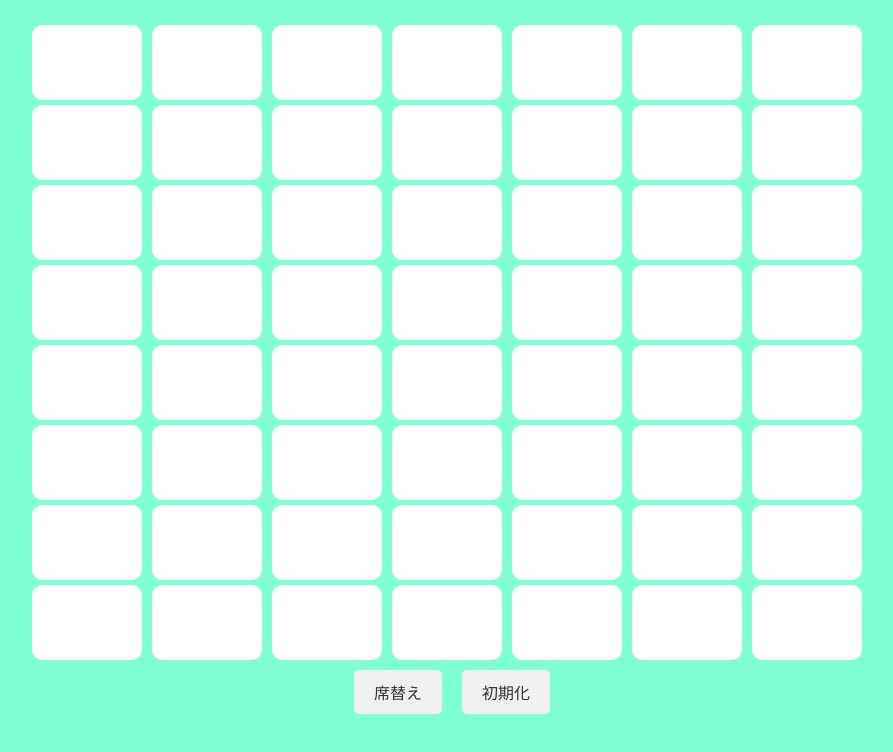
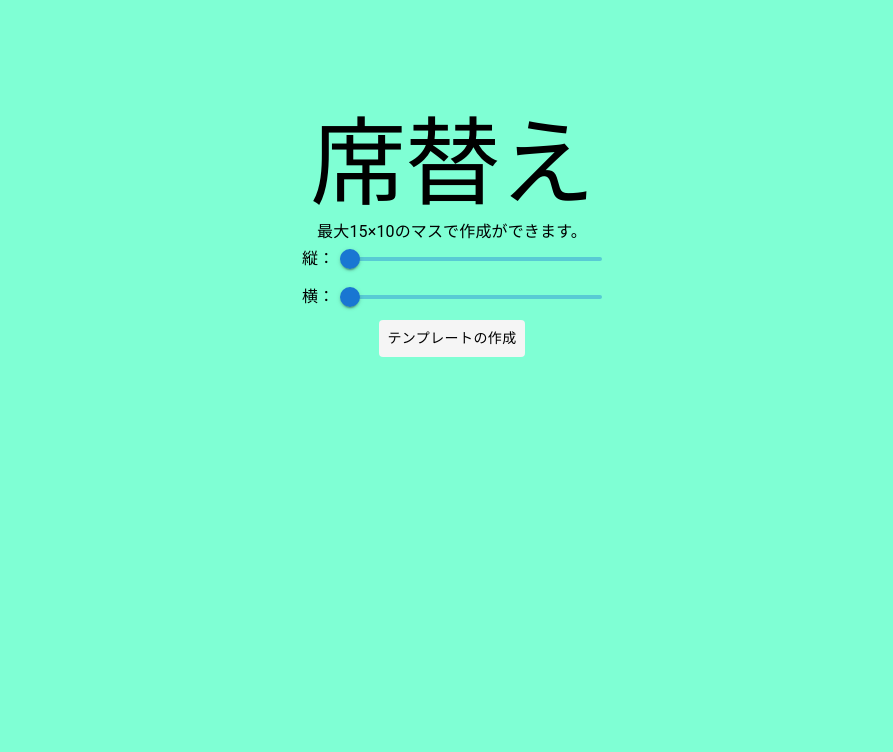
Before and after one commit to iso1216/seat-allocation-app, a React (Create React App) app: page / in a window 1280 px wide. Shown: the top 752 px of the page, without its empty margins (188-1081 px from the left). Built offline with nearby package versions, Linux system fonts and the light colour scheme.

Commit message:
改修開始、 初期画面の作成

```diff
--- a/package.json
+++ b/package.json
@@ -4,12 +4,17 @@
   "version": "0.1.0",
   "private": true,
   "dependencies": {
+    "@emotion/react": "^11.11.1",
+    "@emotion/styled": "^11.11.0",
+    "@mui/material": "^5.14.11",
+    "@mui/styled-engine-sc": "^5.14.11",
     "@testing-library/jest-dom": "^5.16.5",
     "@testing-library/react": "^13.4.0",
     "@testing-library/user-event": "^13.5.0",
     "react": "^18.2.0",
     "react-dom": "^18.2.0",
     "react-scripts": "5.0.1",
+    "styled-components": "^5.3.11",
     "web-vitals": "^2.1.4"
   },
   "scripts": {
--- a/src/App.css
+++ b/src/App.css
@@ -1,6 +1,6 @@
 @import url('https://fonts.googleapis.com/css?family=Noto+Sans+JP');
 
-body {
+html {
   margin: 20px;
   background-color: aquamarine;
 }
--- /dev/null
+++ b/src/App.js
@@ -0,0 +1,32 @@
+import { Container } from "@mui/material";
+import { useState } from "react";
+import Seats from "./components/Seats";
+import Result from "./components/result";
+import SelectValue from "./components/SelectValue";
+import Loading from "./components/Loading";
+
+export default function App(){
+  const [value, setValue] = useState(0);
+  const [heightNum, setHeight] = useState(1);
+  const [widthNum, setWidth] = useState(1);
+  const ViewChange = (value) => {
+    switch (value) {
+      case 0:
+        return <SelectValue setValue={setValue} setHeight={setHeight} setWidth={setWidth} />;
+      case 1:
+        return <Seats setValue={setValue} heightNum={heightNum} widthNum={widthNum} />;
+      case 2:
+        return <Loading setValue={setValue} />;
+      case 3:
+        return <Result setValue={setValue} heightNum={heightNum} widthNum={widthNum} />;
+      default:
+        break;
+    }
+  }
+
+  return(
+    <Container>
+      {ViewChange(value)}
+    </Container>
+  );
+};
--- a/src/Seats.js
+++ /dev/null
@@ -1,110 +0,0 @@
-import React, { useState } from 'react';
-import SetSeats from './setSeats';
-import ChangeSeats from './changeSeats';
-import Result from './result';
-
-const Seats = () => {
-  const [seats, setSeats] = useState(Array(56).fill(null));
-  const [viewChange, setViewChange] = useState(true);
-  const [viewLoading, setViewLoading] = useState(false);
-
-  const handleClick = (i) => {
-    const updatedSeats = [...seats];
-    if (updatedSeats[i] === 0) {
-      updatedSeats[i] = null;
-    } else {
-      updatedSeats[i] = 0;
-    }
-    setSeats(updatedSeats);
-  };
-
-  const resultSeats = (num) => {
-    const updatedSeats = [...seats];
-    let indexSeats = 0;
-    let indexNum = 0;
-    while (indexNum < num.length) {
-      if (updatedSeats[indexSeats] !== 0) {
-        updatedSeats[indexSeats] = num[indexNum];
-        indexNum++;
-      }
-      indexSeats++;
-    }
-    setSeats(updatedSeats);
-    setViewChange(false);
-    setViewLoading(true);
-  };
-
-  const renderSeats = (i) => {
-    return <SetSeats value={i} onClick={handleClick} />;
-  };
-
-  const ViewSeats = (w, h) => {
-    return h.map((index) => (
-      <div className="board-row" key={index}>
-        {w.map((number) => renderSeats(number + 7 * index))}
-      </div>
-    ));
-  };
-
-  const renderResult = (i) => {
-    return <Result value={seats[i]} />;
-  };
-
-  const ViewResult = (w, h) => {
-    return h.map((index) => (
-      <div className="board-row" key={index}>
-        {w.map((number) => renderResult(number + 7 * index))}
-      </div>
-    ));
-  };
-
-  const ViewLoading = () => {
-    setTimeout(() => {
-      setViewLoading(false);
-    }, 3000);
-    return (
-      <div className="box">
-        <div className="spinner type1">
-          <span>Loading...</span>
-        </div>
-      </div>
-    );
-  };
-
-  const ViewController = () => {
-    if (viewChange) {
-      return ViewSeats(widthNumber, height);
-    } else {
-      if (viewLoading) {
-        return ViewLoading();
-      } else {
-        return ViewResult(widthNumber, height);
-      }
-    }
-  };
-
-  const widthNumber = [0, 1, 2, 3, 4, 5, 6];
-  const height = [0, 1, 2, 3, 4, 5, 6, 7];
-
-  return (
-    <div>
-      {ViewController()}
-      {!viewLoading && (
-        <div className="viewChange">
-          <ChangeSeats seats={seats} onClick={resultSeats} />
-          <button
-            className="Button"
-            onClick={() => {
-              setViewChange(true);
-              setSeats(Array(56).fill(null));
-            }}
-          >
-            初期化
-          </button>
-        </div>
-      )}
-    </div>
-  );
-};
-
-export default Seats;
--- /dev/null
+++ b/src/components/Loading.js
@@ -0,0 +1,7 @@
+import { Box } from "@mui/material";
+
+export default function Loading(){
+  return(
+    <Box></Box>
+  );
+};
--- /dev/null
+++ b/src/components/Seats.js
@@ -0,0 +1,7 @@
+import { Box } from "@mui/material";
+
+export default function Seats({setValue, heightNum, widthNum}) {
+  return(
+    <Box></Box>
+  );
+};
--- /dev/null
+++ b/src/components/SelectValue.js
@@ -0,0 +1,30 @@
+import { Box, Button, Slider, Stack, Typography } from "@mui/material";
+
+export default function SelectValue({setValue, setHeight, setWidth}){
+  const handleOnClick = () => {
+    setValue(1);
+  }
+  const handleHeightSlider = (event, value) => {
+    setHeight(value);
+  }
+  const handleWidthSlider = (event, value) => {
+    setWidth(value);
+  }
+  return(
+    <Box align="center" marginTop={10}>
+      <Typography variant="h1">席替え</Typography>
+      <Typography variant="body1">最大15×10のマスで作成ができます。</Typography>
+      <Box maxWidth={"300px"}>
+        <Stack spacing={2} direction="row" sx={{ mb: 1 }} alignItems="center">
+          <Typography>縦：</Typography>
+          <Slider defaultValue={1} valueLabelDisplay="auto" min={1} max={15} onChange={handleHeightSlider} />
+        </Stack>
+        <Stack spacing={2} direction="row" sx={{ mb: 1 }} alignItems="center">
+          <Typography>横：</Typography>
+          <Slider defaultValue={1} valueLabelDisplay="auto" min={1} max={10} onChange={handleWidthSlider}/>
+        </Stack>
+      </Box>
+      <Button onClick={handleOnClick} sx={{color: "black", backgroundColor: "whitesmoke"}}>テンプレートの作成</Button>
+    </Box>
+  );
+};
--- /dev/null
+++ b/src/components/result.js
@@ -0,0 +1,7 @@
+import { Box } from "@mui/material";
+
+export default function Result(){
+  return(
+    <Box></Box>
+  );
+};
--- a/src/index.js
+++ b/src/index.js
@@ -2,13 +2,13 @@ import React from 'react';
 import ReactDOM from 'react-dom/client';
 import './App.css';
 import reportWebVitals from './reportWebVitals';
-import Seats from './Seats';
+import App from './App';
 
 const root = ReactDOM.createRoot(document.getElementById('root'));
 root.render(
   <div className='root'>
   <React.StrictMode>
-    <Seats />
+    <App />
   </React.StrictMode>
   </div>
 );
--- a/src/result.js
+++ /dev/null
@@ -1,22 +0,0 @@
-import React from "react";
-
-class Result extends React.Component {
-  constructor(props){
-    super(props);
-    this.state={
-      number: this.props.value,
-    };
-  }
-
-  render() {
-    return (
-      <button
-        className={this.state.number ? "seat" : "noneSeat"}
-        onClick={()=>{this.setState({number:this.props.value})}}>
-          {this.state.number ? this.state.number : null}
-      </button>
-    );
-  }
-}
-
-export default Result
```
Also changed, not shown: 1 other file (tests, documents, lock files or other folders).
